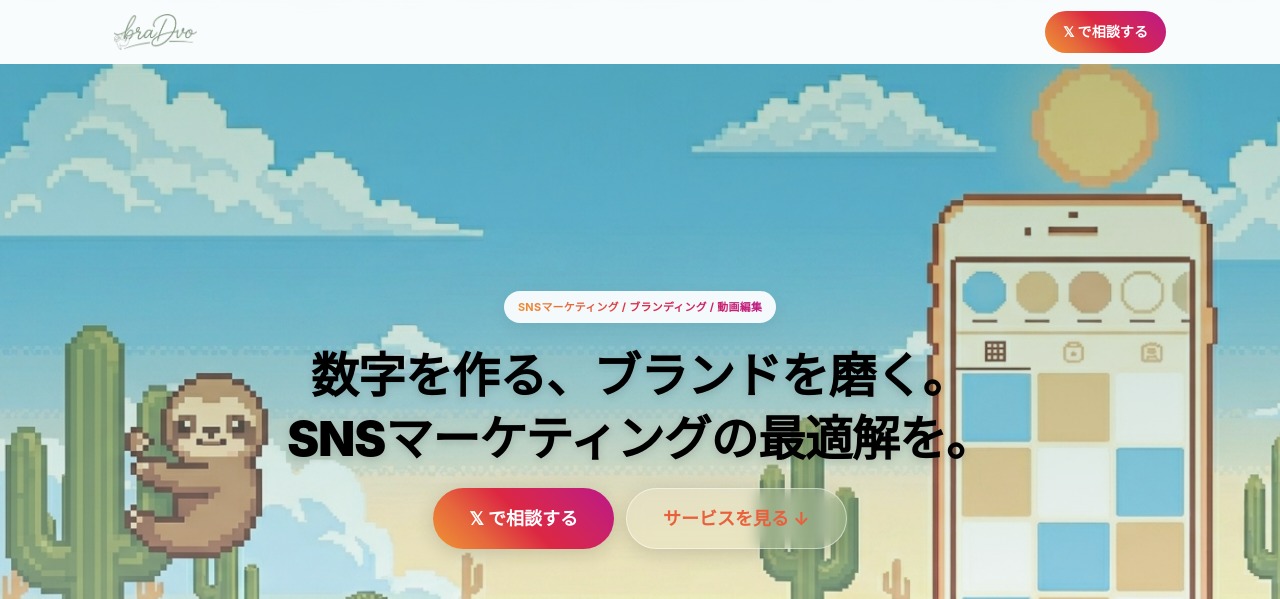
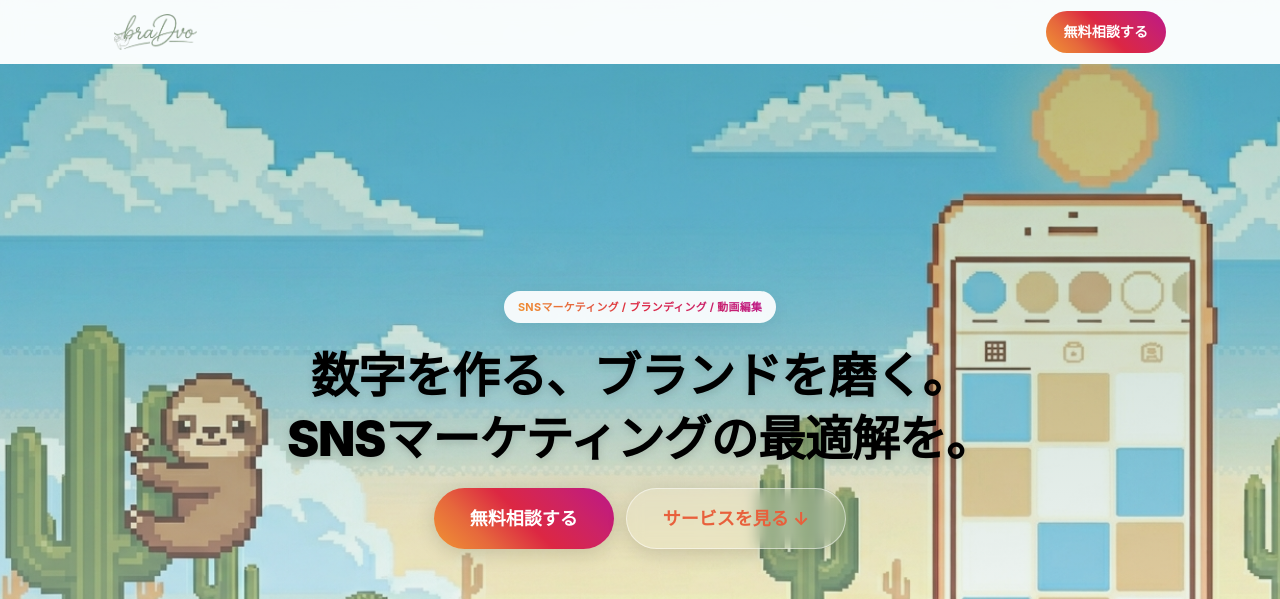
Before and after one commit to jojojoyones-create/SNS, a Next.js app: page / in a window 1280 px wide. Shown: the top 599 px of the page. Built offline with nearby package versions, Linux system fonts and the light colour scheme.

Commit message:
全CTAボタンのテキストを「無料相談する」に変更

```diff
--- a/components/ContactSection.tsx
+++ b/components/ContactSection.tsx
@@ -128,7 +128,7 @@
                 backgroundClip: "text",
               }}
             >
-              𝕏 で相談する
+              無料相談する
             </span>
           </a>
         </motion.div>
--- a/components/Header.tsx
+++ b/components/Header.tsx
@@ -85,7 +85,7 @@
             (e.currentTarget as HTMLAnchorElement).style.transform = "translateY(0)";
           }}
         >
-          𝕏 で相談する
+          無料相談する
         </a>
       </div>
     </motion.header>
--- a/components/HeroSection.tsx
+++ b/components/HeroSection.tsx
@@ -147,7 +147,7 @@
               (e.currentTarget as HTMLAnchorElement).style.transform = "translateY(0)";
             }}
           >
-            𝕏 で相談する
+            無料相談する
           </a>
 
           <a
--- a/components/PricingSection.tsx
+++ b/components/PricingSection.tsx
@@ -357,7 +357,7 @@
                     (e.currentTarget as HTMLAnchorElement).style.transform = "translateY(0)";
                   }}
                 >
-                  𝕏 で相談する
+                  無料相談する
                 </a>
               </motion.div>
             );
```
